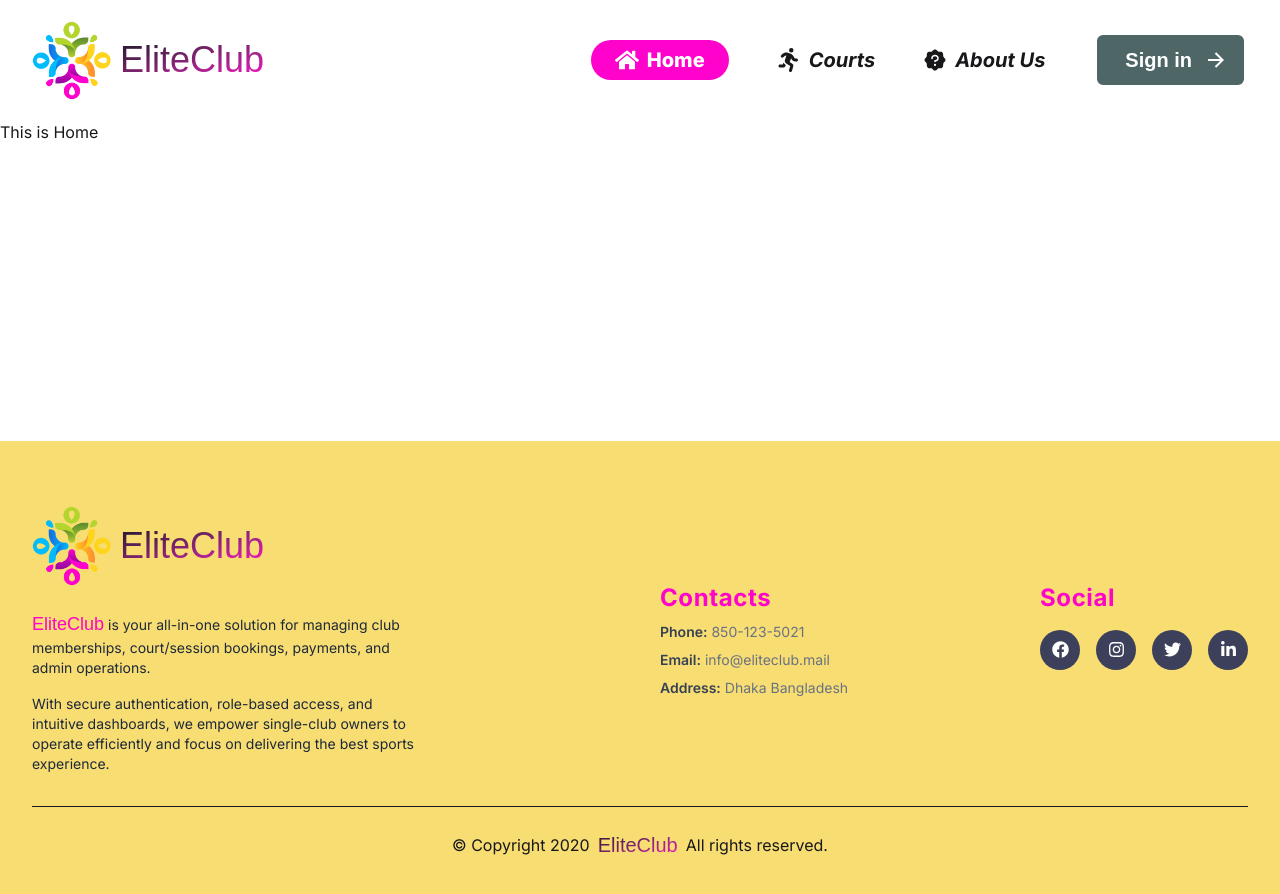
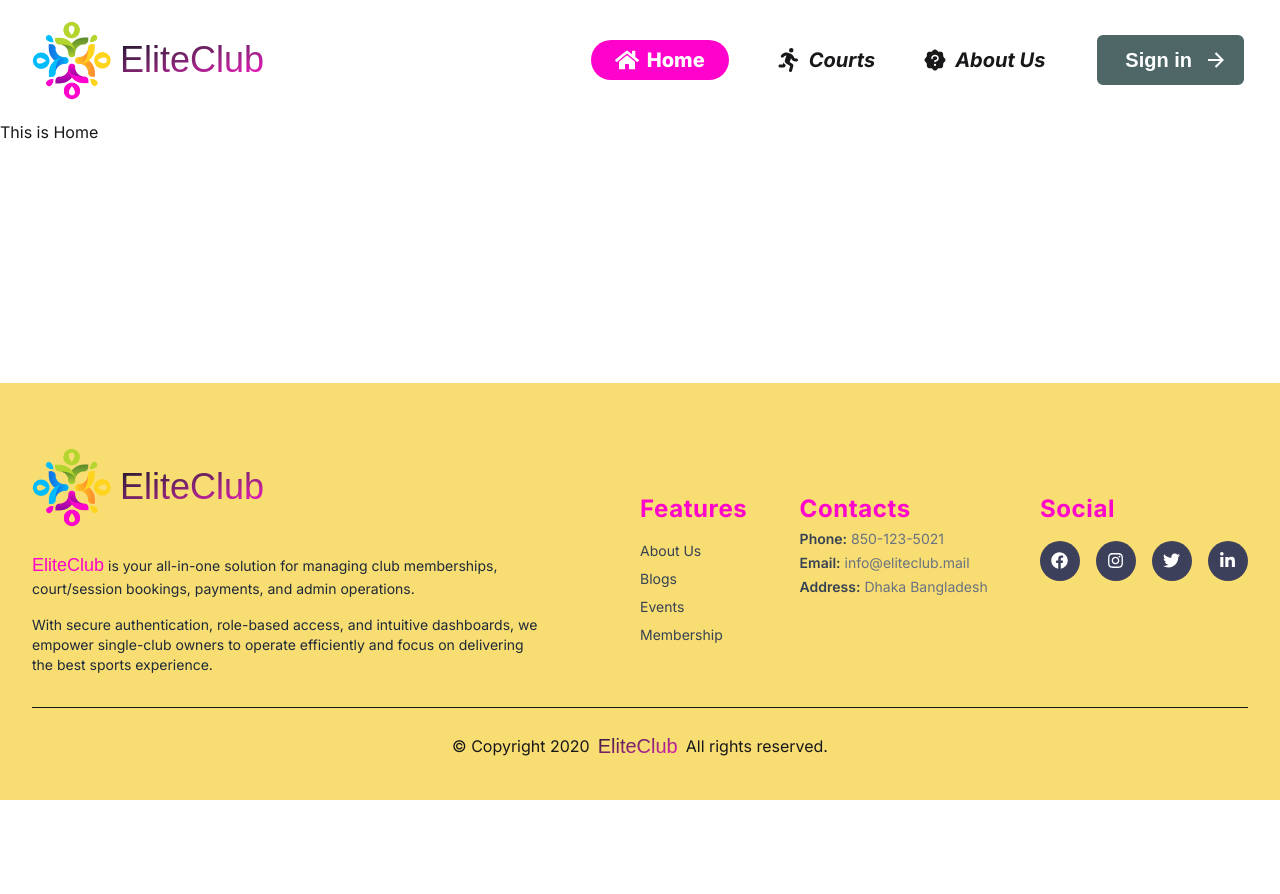
Before and after one commit to ei-shadi/ElitClub, a React (Vite) app: page / in a window 1280 px wide. Shown: the top 894 px of the page. After the commit the page ends 800 px from the top, so only its background shows below. Built offline with nearby package versions, Linux system fonts and the light colour scheme; a web font is replaced by a local one.

Commit message:
Fix some Error

```diff
--- a/src/components/Footer.jsx
+++ b/src/components/Footer.jsx
@@ -6,7 +6,7 @@ const Footer = () => {
   return (
     <div className="bg-[#f7dd72]">
       <div className="px-4 pt-16 mx-auto sm:max-w-xl md:max-w-full lg:max-w-screen-2xl md:px-24 lg:px-8">
-        <div className="grid gap-10 items-center row-gap-6 mb-8 sm:grid-cols-2 lg:grid-cols-4">
+        <div className="grid  items-center row-gap-6 mb-8 sm:grid-cols-2 lg:grid-cols-4">
           <div className="sm:col-span-2 items-center">
             <Link to="/" className="flex items-center gap-2">
               <img src={Logo} alt="Logo" className="w-20" />
@@ -15,7 +15,7 @@ const Footer = () => {
               </h1>
             </Link>
 
-            <div className="mt-6 lg:max-w-sm">
+            <div className="mt-6 lg:max-w-lg">
               <p className="text-sm text-gray-800">
                 <span className="font-hoover text-lg text-[#FF02CB]">EliteClub</span> is your all-in-one solution for managing club memberships, court/session bookings, payments, and admin operations.
               </p>
@@ -26,13 +26,33 @@ const Footer = () => {
           </div>
 
           {/* Contacts and Social side by side on md+ screens */}
-          <div className="sm:col-span-2 flex flex-col md:flex-row justify-between gap-10">
+          <div className="sm:col-span-2 flex flex-col flex-wrap md:flex-row justify-between gap- mt-10">
+            {/* Features */}
+            <div className="text-sm mb-6">
+              <p className="text-2xl font-bold tracking-wide text-[#FF02CB] mb-4">Features</p>
+              <ul className="space-y-2">
+                <li>
+                  <Link to="/about-us" className="text-gray-700 hover:text-[#FF02CB] transition">About Us</Link>
+                </li>
+                <li>
+                  <Link to="/blogs" className="text-gray-700 hover:text-[#FF02CB] transition">Blogs</Link>
+                </li>
+                <li>
+                  <Link to="/events" className="text-gray-700 hover:text-[#FF02CB] transition">Events</Link>
+                </li>
+                <li>
+                  <Link to="/membership" className="text-gray-700 hover:text-[#FF02CB] transition">Membership</Link>
+                </li>
+              </ul>
+            </div>
+
+
             {/* Contacts */}
-            <div className="space-y-2 text-sm">
+            <div className="mb-6 text-sm">
               <p className="text-2xl font-bold tracking-wide text-[#FF02CB]">
                 Contacts
               </p>
-              <div className="flex">
+              <div className="flex my-1">
                 <p className="mr-1 text-gray-700 font-semibold">Phone:</p>
                 <a
                   href="tel:850-123-5021"
@@ -43,7 +63,7 @@ const Footer = () => {
                   850-123-5021
                 </a>
               </div>
-              <div className="flex">
+              <div className="flex mb-1">
                 <p className="mr-1 text-gray-700 font-semibold">Email:</p>
                 <a
                   href="mailto:info@eliteclub.mail"
--- a/src/layout/RootLayout.jsx
+++ b/src/layout/RootLayout.jsx
@@ -10,7 +10,7 @@ const RootLayout = () => {
         <Navbar />
       </header>
 
-      <main className="min-h-[calc(100vh-479px)]">
+      <main className="min-h-[calc(100vh-537.94px)]">
         <Outlet />
       </main>
 
```
